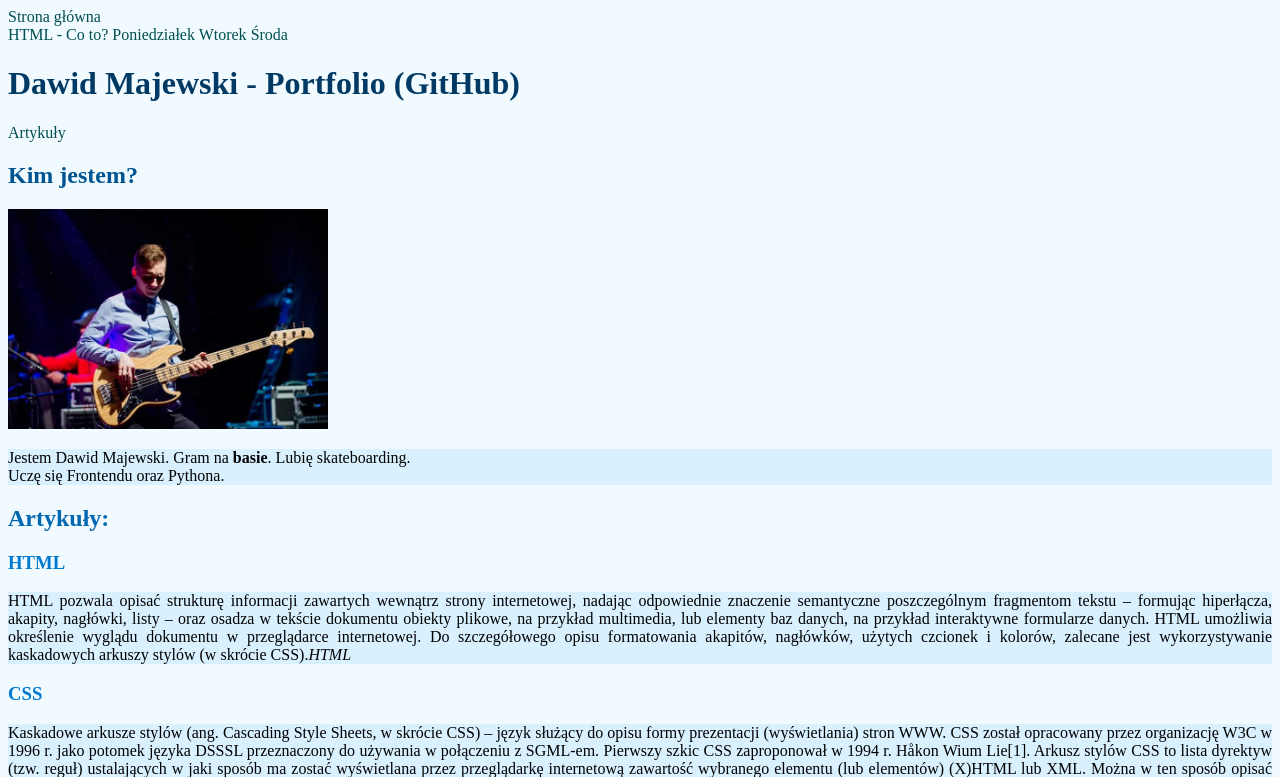
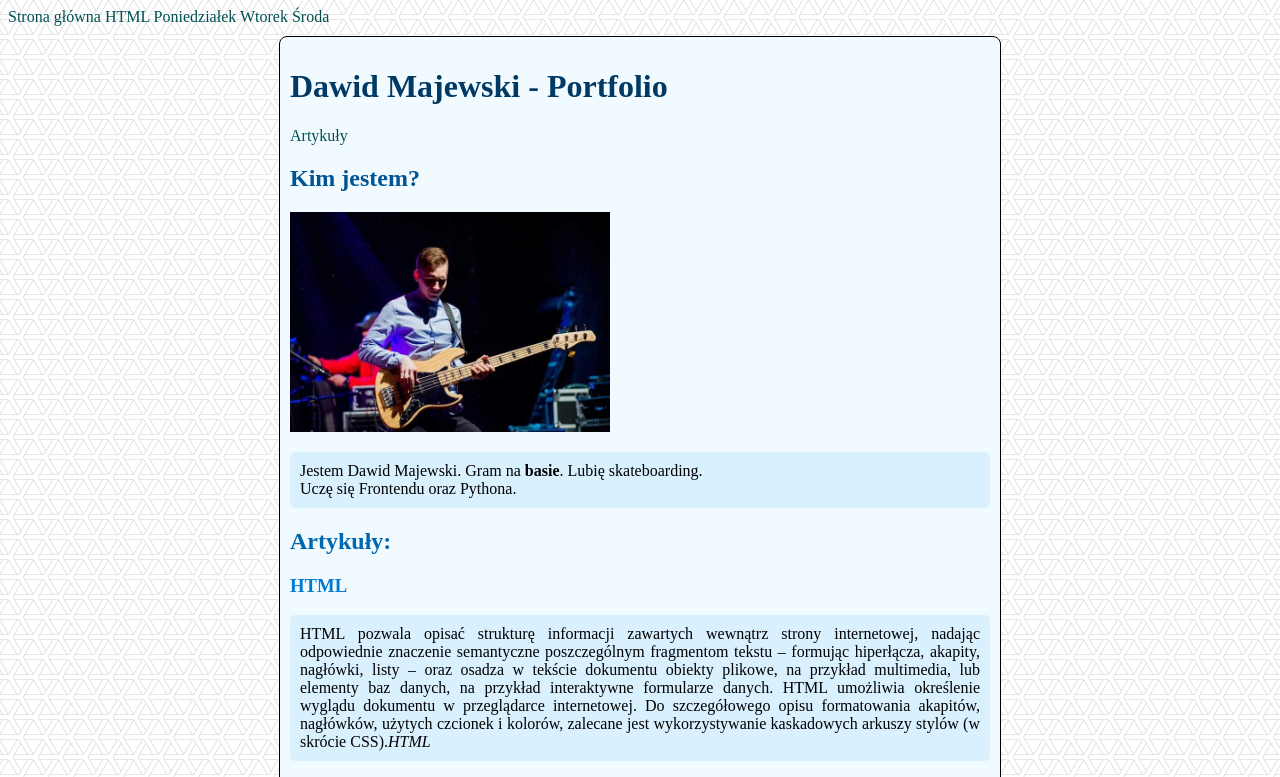
Before and after one commit to DawidMajewski1991/homepage, a plain HTML site: page index.html in a window 1280 px wide. Shown: the top 777 px of the page. Drawn offline with Linux system fonts and the light colour scheme.

Commit message:
feat: style, design and small text changes

```diff
--- a/index.html
+++ b/index.html
@@ -12,24 +12,23 @@
 <body>
   <header>
     <a class="mainLink" href="index.html">Strona główna</a>
-    <br>
-    <a class="mainLink" href="html-desc.html">HTML - Co to?</a>
+    <a class="mainLink" href="html-desc.html">HTML</a>
     <a class="mainLink" href="monday.html">Poniedziałek</a>
     <a class="mainLink" href="tuesday.html">Wtorek</a>
     <a class="mainLink" href="wednesday.html">Środa</a>
 
   </header>
 
-  <main>
+  <main class="page">
     <header>
       <h1 class="mainHeader">
-        Dawid Majewski - Portfolio (GitHub)
+        Dawid Majewski - Portfolio
       </h1>
 
       <a class="mainLink" href="#articles">Artykuły</a>
     </header>
 
-    <section>
+    <section class="about">
       <h2 class="sectionHeader">
         Kim jestem?
       </h2>
--- a/style.css
+++ b/style.css
@@ -1,6 +1,15 @@
 body {
+  background-image: url('bg.png');
+}
+
+.page {
   background: #f1fbff;
+  border: 1px solid black;
   text-align: justify;
+  margin: 10px auto;
+  max-width: 700px;
+  border-radius: 8px;
+  padding: 10px;
 }
 
 .mainHeader {
@@ -21,10 +30,15 @@ body {
 
 .text {
   background: #d9f0ff;
+  padding: 10px;
+  border-radius: 5px;
 }
 
 .footerText {
   background: #bfe3fc;
+  padding: 10px;
+  border-radius: 5px;
+  text-align: center;
 }
 
 .authorPhoto {
@@ -46,3 +60,7 @@ body {
   text-decoration: none;
   color: #004f52;
 }
+
+.about {
+  max-width: 700px;
+}
```
Also changed, not shown: html-desc.html (+1 -2 lines), monday.html (+1 -2 lines), tuesday.html (+2 -3 lines), wednesday.html (+1 -2 lines), bg.png (added).
